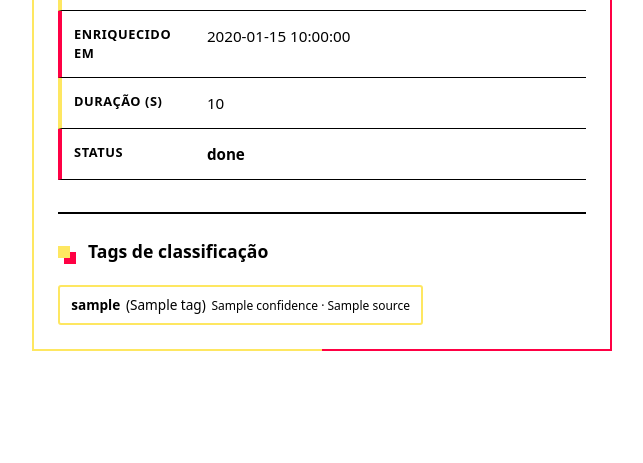
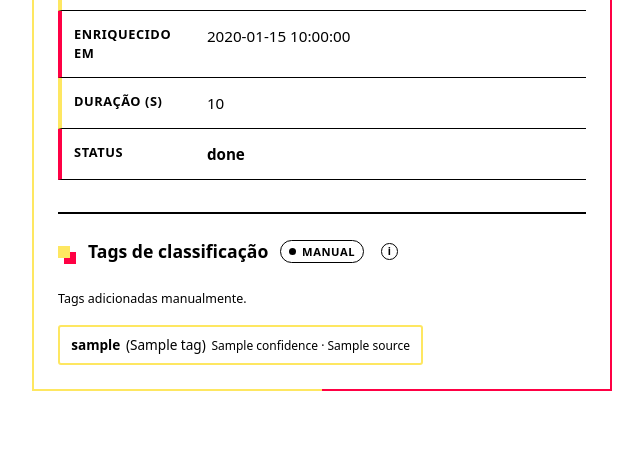
Before and after one commit to jho-on/save-finder, a FastAPI app: template src/save_finder/web/templates/item.html in a window 1280 px wide. Shown: the part 868-1331 px from the top of the page, without its empty margins (318-961 px from the left). Before the commit the page ends 1219 px from the top, so only its background shows below. Run offline with FastAPI, Linux system fonts and the light colour scheme; the template is opened without the code that fills it: most values are stand-ins (such as "Sample title", 1, 10 or a date in 2020); grey boxes marked "Sample" are stand-in pictures; parts of the project's set-up code (start-up, migrations or seed data) failed here and were passed over.

Commit message:
feat(web): show classification method and single tag evidence
Expose whether automatic tags came from local models or only the keyword heuristic, and add one info popup per item with the stored model justification instead of repeating it on every tag.

```diff
--- a/src/save_finder/web/app.py
+++ b/src/save_finder/web/app.py
@@ -110,9 +110,15 @@ def create_app(settings: Settings | None = None) -> FastAPI:
                     "name": tag.name,
                     "confidence": item_tag.confidence,
                     "source": item_tag.source.value,
+                    "evidence": item_tag.evidence,
                 }
                 for item_tag, tag in rows
             ]
+            method = web_api.classification_method(tag_list)
+            evidence = next(
+                (tag["evidence"] for tag in tag_list if tag["evidence"]),
+                None,
+            )
 
         return templates.TemplateResponse(
             request=request,
@@ -121,6 +127,8 @@ def create_app(settings: Settings | None = None) -> FastAPI:
                 "app_name": settings.app_name,
                 "item": item,
                 "tags": tag_list,
+                "classification_method": method,
+                "classification_evidence": evidence,
             },
         )
 
--- a/src/save_finder/web/static/style.css
+++ b/src/save_finder/web/static/style.css
@@ -244,3 +244,133 @@ body > nav {
 	opacity: 0.4;
 	cursor: not-allowed;
 }
+
+/* Classification method badges shared by item detail and library */
+.method-badge {
+	display: inline-flex;
+	align-items: center;
+	gap: 0.35rem;
+	padding: 0.15rem 0.5rem;
+	border: 1.5px solid currentColor;
+	border-radius: 999px;
+	font-size: 0.7rem;
+	font-weight: 800;
+	letter-spacing: 0.05em;
+	line-height: 1.4;
+	text-transform: uppercase;
+	vertical-align: middle;
+	white-space: nowrap;
+}
+
+.method-badge::before {
+	content: "";
+	display: inline-block;
+	width: 0.45rem;
+	height: 0.45rem;
+	flex: 0 0 auto;
+	border-radius: 50%;
+	background: currentColor;
+}
+
+.method-badge.ai {
+	border-color: var(--brand-yellow);
+	background: var(--brand-yellow);
+	color: #000000;
+}
+
+.method-badge.heuristic {
+	border-style: dashed;
+	border-color: currentColor;
+	background: transparent;
+	color: var(--fg);
+}
+
+.method-badge.manual {
+	border-color: var(--brand-pink);
+	background: transparent;
+	color: var(--brand-pink);
+}
+
+/* Small "i" affordance with a hover/focus popup for model evidence */
+.info-tip {
+	position: relative;
+	display: inline-flex;
+	align-items: center;
+	margin-left: 0.3rem;
+	vertical-align: middle;
+}
+
+.info-tip-button {
+	display: inline-grid;
+	place-items: center;
+	width: 1.05rem;
+	height: 1.05rem;
+	padding: 0;
+	border: 1.5px solid currentColor;
+	border-radius: 50%;
+	background: transparent;
+	color: inherit;
+	font: inherit;
+	font-size: 0.65rem;
+	font-weight: 800;
+	line-height: 1;
+	cursor: help;
+}
+
+.info-tip-button:focus-visible {
+	outline: 2px solid var(--brand-pink);
+	outline-offset: 2px;
+}
+
+.info-tip-popup {
+	position: absolute;
+	right: 0;
+	bottom: calc(100% + 0.45rem);
+	z-index: 30;
+	width: max-content;
+	max-width: min(20rem, 80vw);
+	padding: 0.55rem 0.65rem;
+	border: 1.5px solid var(--border);
+	border-radius: 4px;
+	background: var(--bg);
+	color: var(--fg);
+	box-shadow: 4px 4px 0 var(--brand-pink);
+	font-size: 0.75rem;
+	font-weight: 500;
+	letter-spacing: normal;
+	line-height: 1.45;
+	text-align: left;
+	text-transform: none;
+	white-space: normal;
+	overflow-wrap: anywhere;
+	opacity: 0;
+	visibility: hidden;
+	transform: translateY(4px);
+	transition:
+		opacity 120ms ease,
+		transform 120ms ease,
+		visibility 120ms ease;
+	pointer-events: none;
+}
+
+.info-tip:hover .info-tip-popup,
+.info-tip:focus-within .info-tip-popup {
+	opacity: 1;
+	visibility: visible;
+	transform: translateY(0);
+}
+
+/* Method legend shown next to tag section headings */
+.method-legend {
+	display: inline-flex;
+	align-items: center;
+	gap: 0.5rem;
+	flex-wrap: wrap;
+	margin: 0 0 1rem;
+	color: var(--fg);
+	font-size: 0.78rem;
+}
+
+.method-legend .method-badge {
+	font-size: 0.65rem;
+}
--- a/src/save_finder/web/templates/item.html
+++ b/src/save_finder/web/templates/item.html
@@ -311,7 +311,40 @@
 				</dl>
 
 				<section class="tags-section">
-					<h2>Tags de classificação</h2>
+					<h2>
+						Tags de classificação {% if classification_method %}
+						<span class="method-badge {{ classification_method }}">
+							{% if classification_method == 'ai' %}IA{% elif
+							classification_method == 'heuristic' %}Heurística{%
+							else %}Manual{% endif %}
+						</span>
+						{% endif %} {% if classification_evidence %}
+						<span class="info-tip">
+							<button
+								type="button"
+								class="info-tip-button"
+								aria-label="Justificativa do modelo para as tags"
+							>
+								i
+							</button>
+							<span class="info-tip-popup" role="tooltip">
+								{{ classification_evidence }}
+							</span>
+						</span>
+						{% endif %}
+					</h2>
+
+					{% if classification_method %}
+					<p class="method-legend">
+						{% if classification_method == 'ai' %} Tags
+						classificadas com apoio de modelo local (texto e/ou
+						visão). Passe o mouse no “i” para ver a justificativa.
+						{% elif classification_method == 'heuristic' %} Tags
+						geradas apenas pela heurística de palavras-chave, sem
+						justificativa de modelo. {% else %} Tags adicionadas
+						manualmente. {% endif %}
+					</p>
+					{% endif %}
 
 					{% if tags %}
 					<ul class="tags-list">
```
Also changed, not shown: src/save_finder/web/api.py (+23 -1 lines), src/save_finder/web/templates/library.html (+65 -5 lines), tests/test_web.py (+28 -1 lines).
